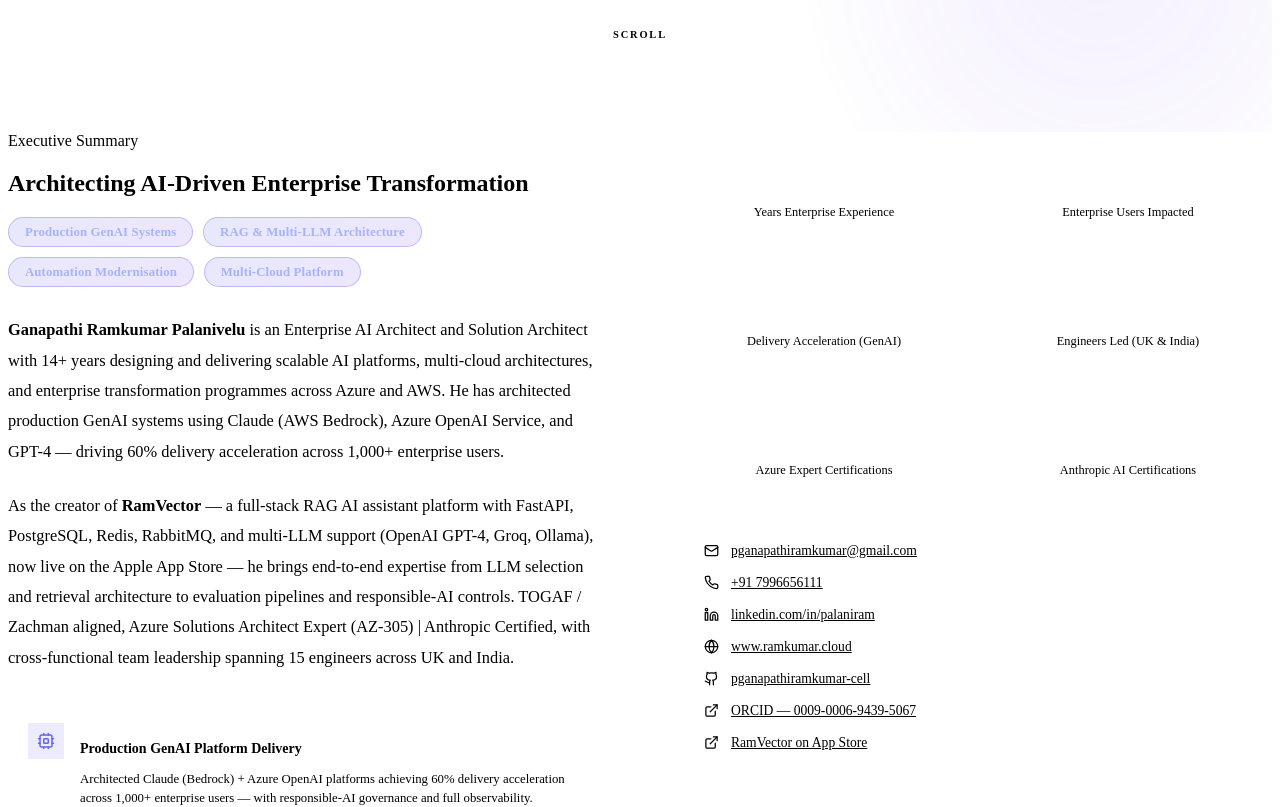
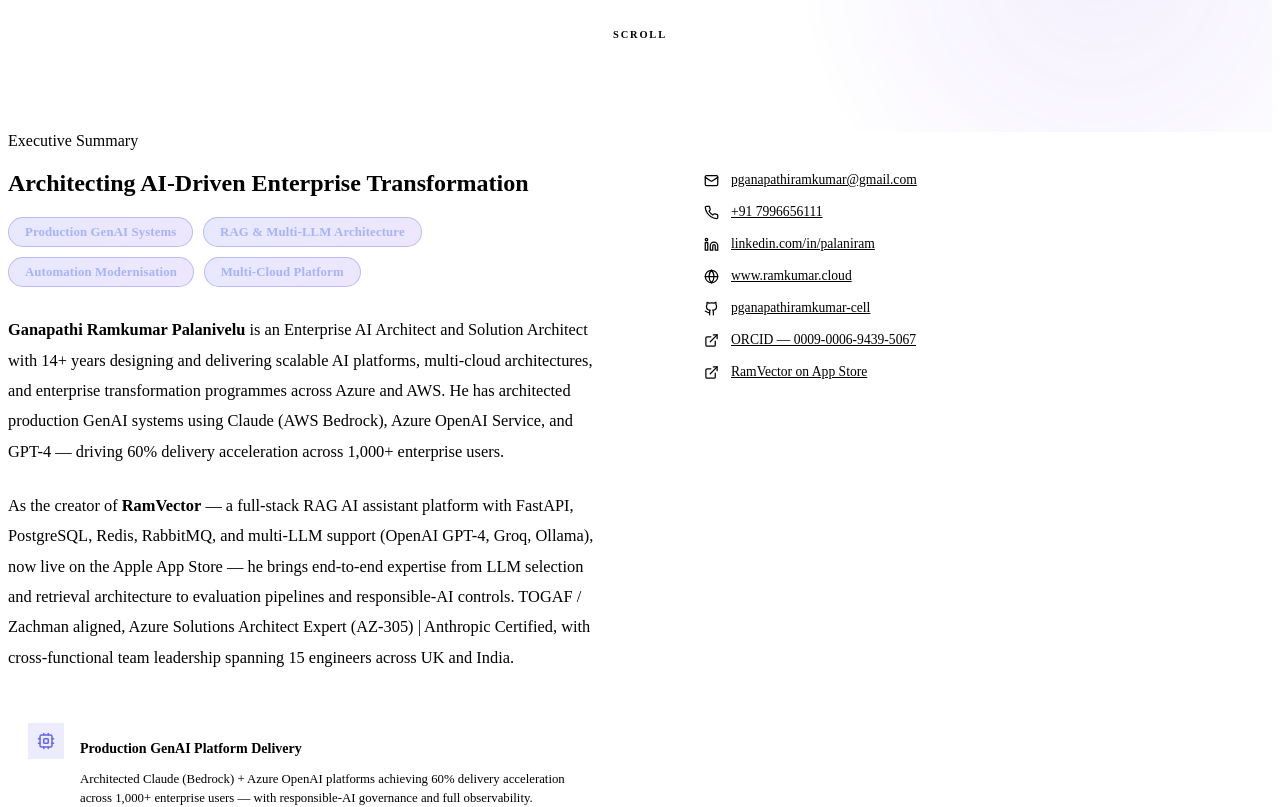
Before and after one commit to pganapathiramkumar-cell/RamVectorWeb, a React (Vite) app: page / in a window 1280 px wide. Shown: the part 740-1547 px from the top of the page. Built offline with nearby package versions, Linux system fonts and the light colour scheme; the HTML template or start-up script is replaced by a standard one.

Commit message:
remove: metrics grid from About section

```diff
--- a/src/components/About.jsx
+++ b/src/components/About.jsx
@@ -2,14 +2,6 @@
 import { useScrollAnimation } from '../hooks/useScrollAnimation';
 import styles from '../styles/About.module.css';
 
-const metrics = [
-  { value: '14+',   label: 'Years Enterprise Experience' },
-  { value: '1000+', label: 'Enterprise Users Impacted' },
-  { value: '60%',   label: 'Delivery Acceleration (GenAI)' },
-  { value: '15',    label: 'Engineers Led (UK & India)' },
-  { value: '5',     label: 'Azure Expert Certifications' },
-  { value: '4',     label: 'Anthropic AI Certifications' },
-];
 
 const highlights = [
   {
@@ -105,16 +97,7 @@
           </div>
 
           <div className={styles.right}>
-            <div className={`${styles.metricsGrid} fade-up`}>
-              {metrics.map(m => (
-                <div key={m.label} className={styles.metric}>
-                  <span className={styles.metricValue}>{m.value}</span>
-                  <span className={styles.metricLabel}>{m.label}</span>
-                </div>
-              ))}
-            </div>
-
-            <div className={`${styles.profileCard} fade-up`}>
+<div className={`${styles.profileCard} fade-up`}>
               {profile.map(p => (
                 <div key={p.label} className={styles.profileRow}>
                   <p.icon size={15} className={styles.profileIcon} />
```
